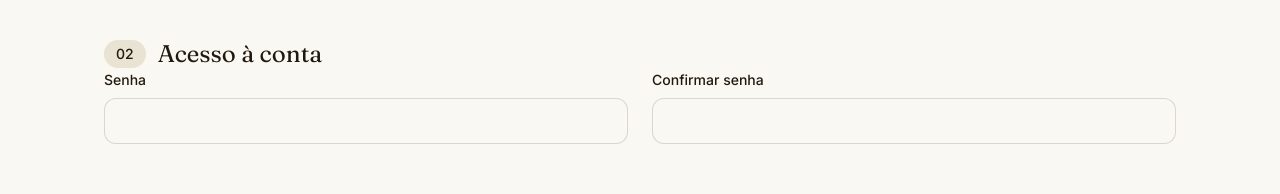
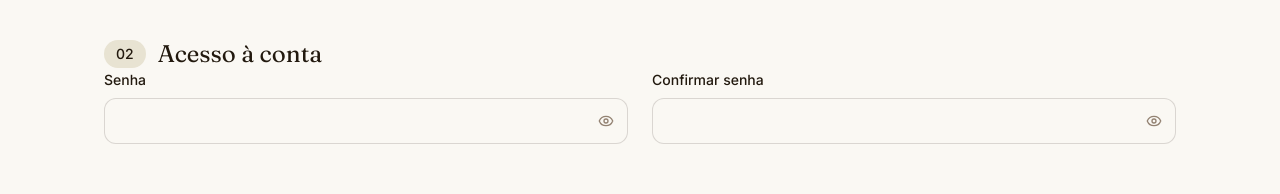
Before and after one commit to saulomedeirosguerreiro/pilates-ui, a React (Vite) app: page /cadastro in a window 1280 px wide. Shown: the part 718-912 px from the top of the page. Built offline with nearby package versions, Linux system fonts and the light colour scheme.

Commit message:
feat: implement PasswordField component and integrate it into CadastroPage and LoginPage

```diff
--- /dev/null
+++ b/src/components/ui/PasswordField.tsx
@@ -0,0 +1,36 @@
+import { Eye, EyeOff } from 'lucide-react'
+import type { ComponentProps } from 'react'
+import { useState } from 'react'
+
+const inputClasses =
+  'w-full rounded-xl border border-brown-deep/15 bg-off-white px-4 py-3 pr-11 font-sans text-sm text-brown-deep placeholder:text-brown-warm/40 focus-visible:outline-none focus-visible:ring-2 focus-visible:ring-brown-medium'
+
+type PasswordFieldProps = { label: string } & Omit<ComponentProps<'input'>, 'type'>
+
+/**
+ * Campo de senha com botão para mostrar/ocultar o valor digitado.
+ */
+export function PasswordField({ label, ...props }: PasswordFieldProps) {
+  const [visible, setVisible] = useState(false)
+
+  return (
+    <label className="text-brown-deep flex flex-col gap-2 font-sans text-sm">
+      <span className="font-medium">{label}</span>
+      <div className="relative">
+        <input className={inputClasses} type={visible ? 'text' : 'password'} {...props} />
+        <button
+          type="button"
+          onClick={() => setVisible((value) => !value)}
+          aria-label={visible ? 'Ocultar senha' : 'Mostrar senha'}
+          className="text-brown-warm/60 hover:text-brown-deep absolute inset-y-0 right-0 flex w-11 items-center justify-center transition-colors motion-reduce:transition-none"
+        >
+          {visible ? (
+            <EyeOff aria-hidden="true" className="h-4 w-4" />
+          ) : (
+            <Eye aria-hidden="true" className="h-4 w-4" />
+          )}
+        </button>
+      </div>
+    </label>
+  )
+}
--- a/src/config/site.config.ts
+++ b/src/config/site.config.ts
@@ -36,7 +36,7 @@ export const siteConfig: SiteConfig = {
   company: {
     name: 'Pilates Studio',
     cnpj: null,
-    address: null,
+    address: 'Em breve em Fortaleza, Ceará.',
     phone: null,
     email: null,
   },
--- a/src/routes/CadastroPage.tsx
+++ b/src/routes/CadastroPage.tsx
@@ -7,6 +7,7 @@ import { Reveal } from '../components/motion/Reveal'
 import { Button, LinkButton } from '../components/ui/Button'
 import { Container } from '../components/ui/Container'
 import { DatePickerField } from '../components/ui/DatePickerField'
+import { PasswordField } from '../components/ui/PasswordField'
 import { SectionHeading } from '../components/ui/SectionHeading'
 import { pricingPlans } from '../content/pricing'
 
@@ -149,18 +150,16 @@ export function CadastroPage() {
             <Reveal as="fieldset" delay={0.05} className="flex flex-col gap-6">
               <SectionTitle index="02" title="Acesso à conta" />
               <div className="grid gap-6 sm:grid-cols-2">
-                <Field
+                <PasswordField
                   label="Senha"
                   name="senha"
-                  type="password"
                   autoComplete="new-password"
                   minLength={8}
                   required
                 />
-                <Field
+                <PasswordField
                   label="Confirmar senha"
                   name="confirmarSenha"
-                  type="password"
                   autoComplete="new-password"
                   minLength={8}
                   required
--- a/src/routes/LoginPage.tsx
+++ b/src/routes/LoginPage.tsx
@@ -7,6 +7,7 @@ import { Reveal } from '../components/motion/Reveal'
 import { useAuth } from '../auth/useAuth'
 import { Button } from '../components/ui/Button'
 import { Container } from '../components/ui/Container'
+import { PasswordField } from '../components/ui/PasswordField'
 import { SectionHeading } from '../components/ui/SectionHeading'
 
 const inputClasses =
@@ -79,16 +80,7 @@ export function LoginPage() {
                   required
                 />
               </label>
-              <label className="text-brown-deep flex flex-col gap-2 font-sans text-sm">
-                <span className="font-medium">Senha</span>
-                <input
-                  className={inputClasses}
-                  type="password"
-                  name="senha"
-                  autoComplete="current-password"
-                  required
-                />
-              </label>
+              <PasswordField label="Senha" name="senha" autoComplete="current-password" required />
 
               {error && <p className="font-sans text-sm text-red-700">{error}</p>}
 
```
